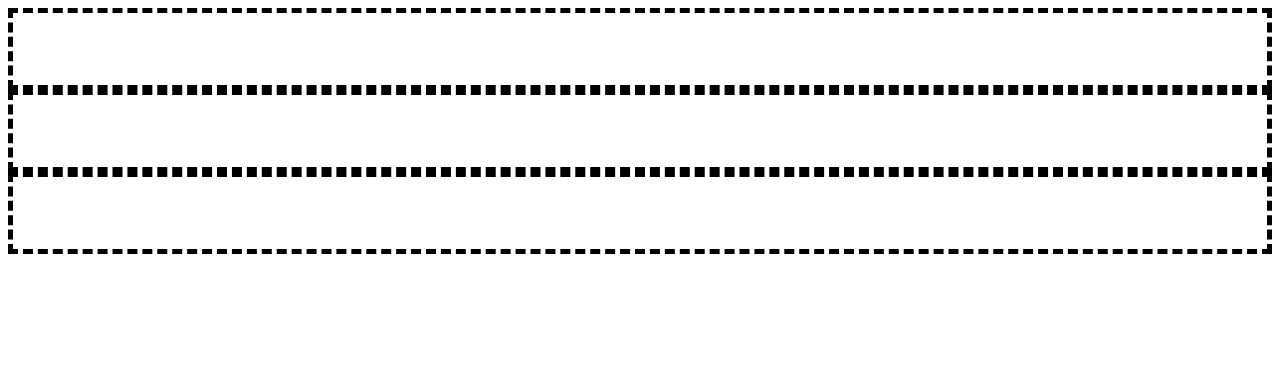
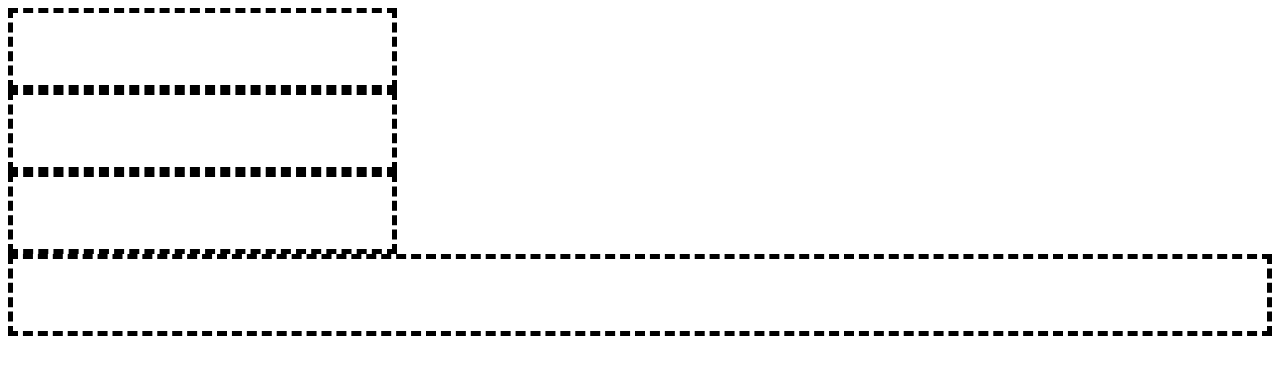
Before and after one commit to mgarciaisaia/HayEquipo, a plain HTML site: page index.html in a window 1280 px wide. Drawn offline with Linux system fonts and the light colour scheme.

```diff
--- a/index.html
+++ b/index.html
@@ -1,7 +1,8 @@
 <html>
 	<body>
-		<div style="border: 5px dashed black"><br /><br /><br /><br /></div>
-		<div style="border: 5px dashed black"><br /><br /><br /><br /></div>
+		<div style="border: 5px dashed black; width: 30%;"><br /><br /><br /><br /></div>
+		<div style="border: 5px dashed black; width: 30%;"><br /><br /><br /><br /></div>
+		<div style="border: 5px dashed black; width: 30%;"><br /><br /><br /><br /></div>
 		<div style="border: 5px dashed black"><br /><br /><br /><br /></div>
 	</body>
 </html>
```
